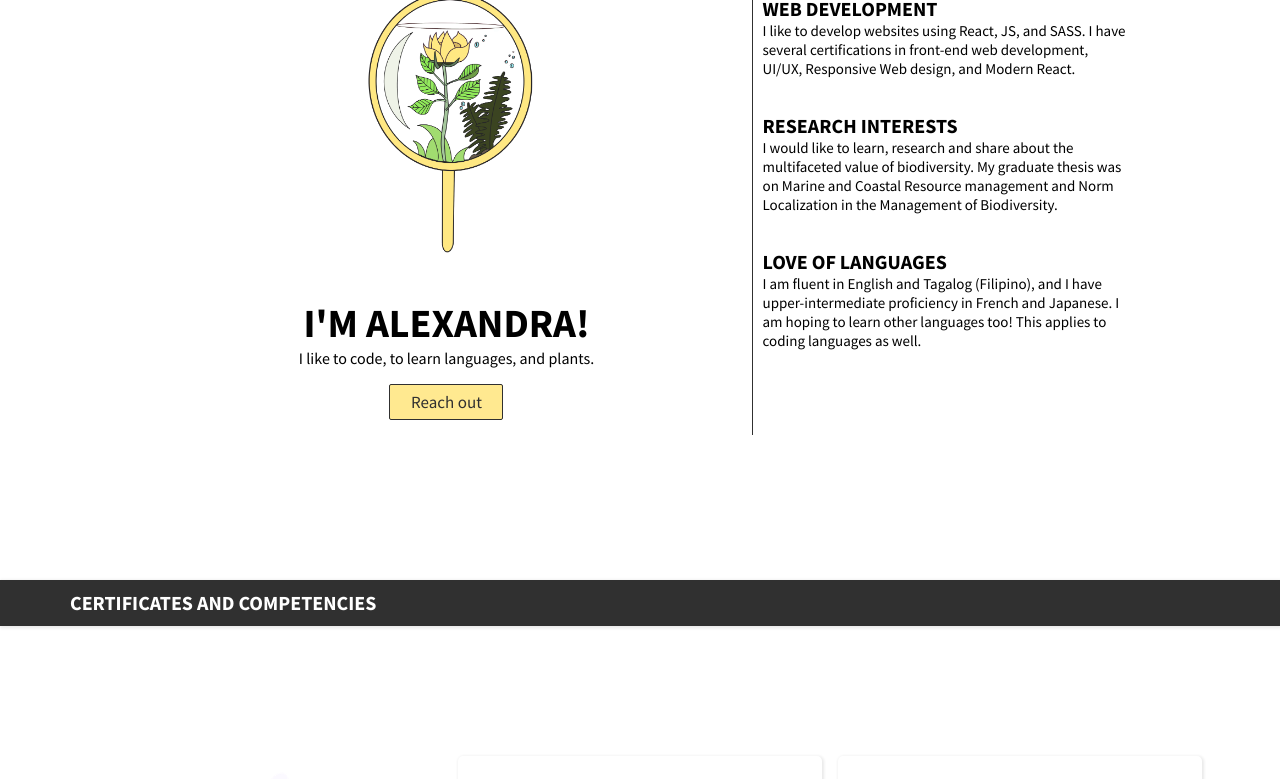
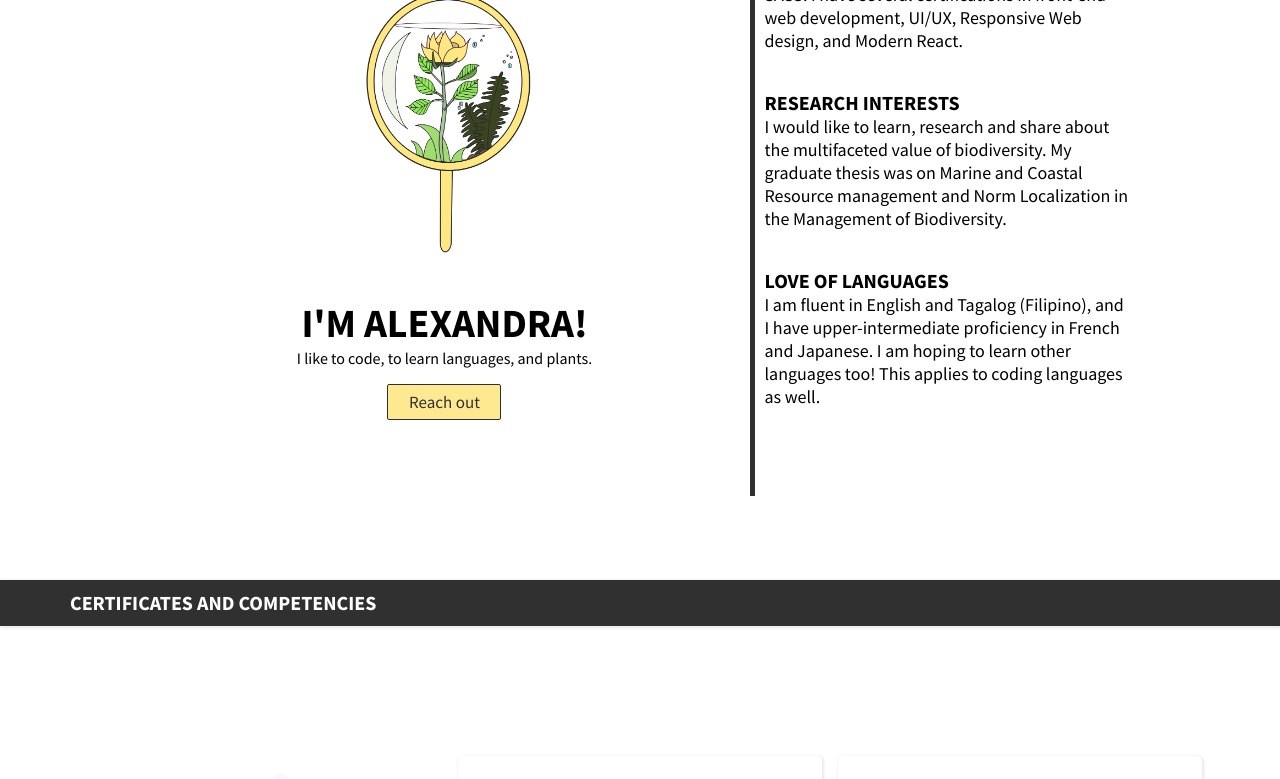
Before and after one commit to alex-reason/cv-web, a React (Create React App) app: page / in a window 1280 px wide. Shown: the part 240-1019 px from the top of the page. Built offline with nearby package versions, Linux system fonts and the light colour scheme; a web font is replaced by a local one.

Commit message:
updated blog

```diff
--- a/src/assets/data.js
+++ b/src/assets/data.js
@@ -166,8 +166,8 @@ const portfolioData = [
 const blogData = [
     {
         id: 'blog1',
-        title: 'Currently learning as of April 2023',
-        content: 'I am currently studying and improving my skills in: unit testing, typescript, and firebase. Although there is a lot to learn, I have built a habit of learning something everyday. My goal is to maintain my habit of coding at least 3 hours a day!'
+        title: 'Currently learning as of May 2023',
+        content: 'I am currently studying and improving my skills in: unit testing, and typescript. I also restarted my Python learning journey. Although there is a lot to learn, I have built a habit of learning something everyday. My goal is to maintain my habit of coding at least 3 hours a day!'
     },
 
     {
@@ -185,7 +185,7 @@ const blogData = [
     {
         id: 'blog4',
         title: 'Projects, Healthy Habits and Research',
-        content: 'I spend majority of the time sitting down and on my desk during work, coding, and studying in general. I am currently working on a web app that will help me in tracking and maintaining healthy habits, and I am applying everything I have learned and currently learning. An app that is practical to me and others like me is very motivating. I cannot wait to finish it. I am also preparing another website dedicated to my research interests! I am hoping to post my writing regarding sustainability on there. I still have other project ideas, but I am hoping to complete these first.'
+        content: 'I spend majority of the time sitting down and on my desk during work, coding, and studying in general. I am currently working on a web app that will help me and my friends in tracking and maintaining healthy habits, and I am applying everything I have learned and currently learning. An app that is practical to me and others like me is very motivating. I cannot wait to finish it. It is the most complex project I have, and I know it may take longer than my other projects, but I think it will be worth it.'
     }
 
 ];
--- a/src/styles/_base.scss
+++ b/src/styles/_base.scss
@@ -6,8 +6,8 @@ $border-light: 2px solid #30303009;
 
 $font: 'Source Sans Pro', sans-serif;
 $content-heading: 600 2.4rem 'Source Sans Pro', sans-serif;
-$content-body: 1.8rem 'Source Sans Pro', sans-serif;
-$content-minor: 1.2rem 'Source Sans Pro', sans-serif;
+$content-body: 2rem 'Source Sans Pro', sans-serif;
+$content-minor: 1.4rem 'Source Sans Pro', sans-serif;
 
 $screen-large: 1200px;
 $screen-medium: 1000px;
--- a/src/styles/_components.scss
+++ b/src/styles/_components.scss
@@ -56,7 +56,7 @@
 
     p {
         font-weight: 400;
-        font-size: 1.5rem;
+        font-size: 1.8rem;
         padding-top: 0;
         margin-top: 0;
     }
--- a/src/styles/_landing.scss
+++ b/src/styles/_landing.scss
@@ -67,7 +67,7 @@
 
     &__items {
         width: 30%;
-        border-left: $border;
+        border-left: 5px solid $color-dark;
         padding: 7rem 1rem;
 
         @media screen and (max-width: $screen-small) {
```
